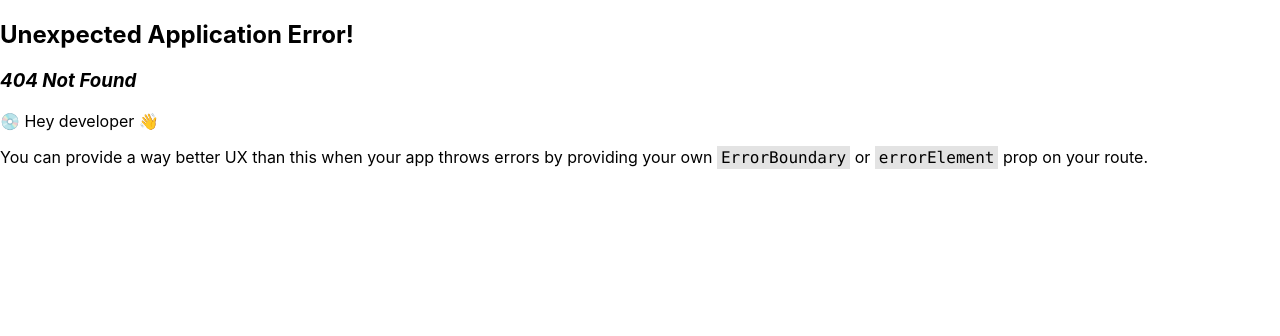
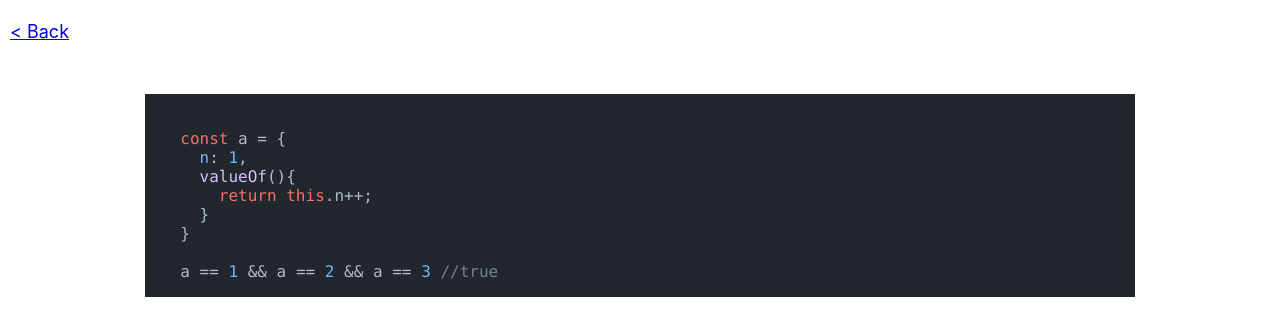
Before and after one commit to 615349/615349.GitHub.io, a React (Create React App) app: page /value-of in a window 1280 px wide. Before the commit this address had no page. Shown: the top 336 px of the page. Built offline with nearby package versions, Linux system fonts and the light colour scheme.

Commit message:
add valueOf

```diff
--- a/src/components/Home.tsx
+++ b/src/components/Home.tsx
@@ -49,6 +49,7 @@ const Home = () => {
         <Section href="random-id" text="Random ID" />
         <Section href="add-property" text="Object add property" />
         <Section href="deep-clone" text="Deep clone" />
+        <Section href="value-of" text="Value of" />
       </Inner>
       <Title>TypeScript</Title>
       <Inner>
--- /dev/null
+++ b/src/components/Snippets/ValueOf.tsx
@@ -0,0 +1,15 @@
+import Template from "../Template";
+
+const code = `
+  const a = {
+    n: 1,
+    valueOf(){
+      return this.n++;
+    }
+  }
+
+  a == 1 && a == 2 && a == 3 //true
+`;
+export default function ValueOf() {
+  return <Template code={code} />;
+}
--- a/src/components/Template/Code.tsx
+++ b/src/components/Template/Code.tsx
@@ -1,5 +1,5 @@
 import { useEffect } from "react";
-import "highlight.js/styles/github-dark.css";
+import "highlight.js/styles/github-dark-dimmed.css";
 import hl from "highlight.js";
 import styled from "styled-components";
 
--- a/src/index.tsx
+++ b/src/index.tsx
@@ -19,6 +19,7 @@ import Blur from "./components/CSS/Blur";
 import RandomID from "./components/Snippets/RandomID";
 import AddProperty from "./components/Snippets/AddProperty";
 import DeepClone from "./components/Snippets/DeepClone";
+import ValueOf from "./components/Snippets/ValueOf";
 
 const router = createBrowserRouter([
   {
@@ -85,6 +86,10 @@ const router = createBrowserRouter([
     path: "deep-clone",
     element: <DeepClone />,
   },
+  {
+    path: "value-of",
+    element: <ValueOf />,
+  },
 ]);
 
 createRoot(document.getElementById("root") as HTMLElement).render(
```
